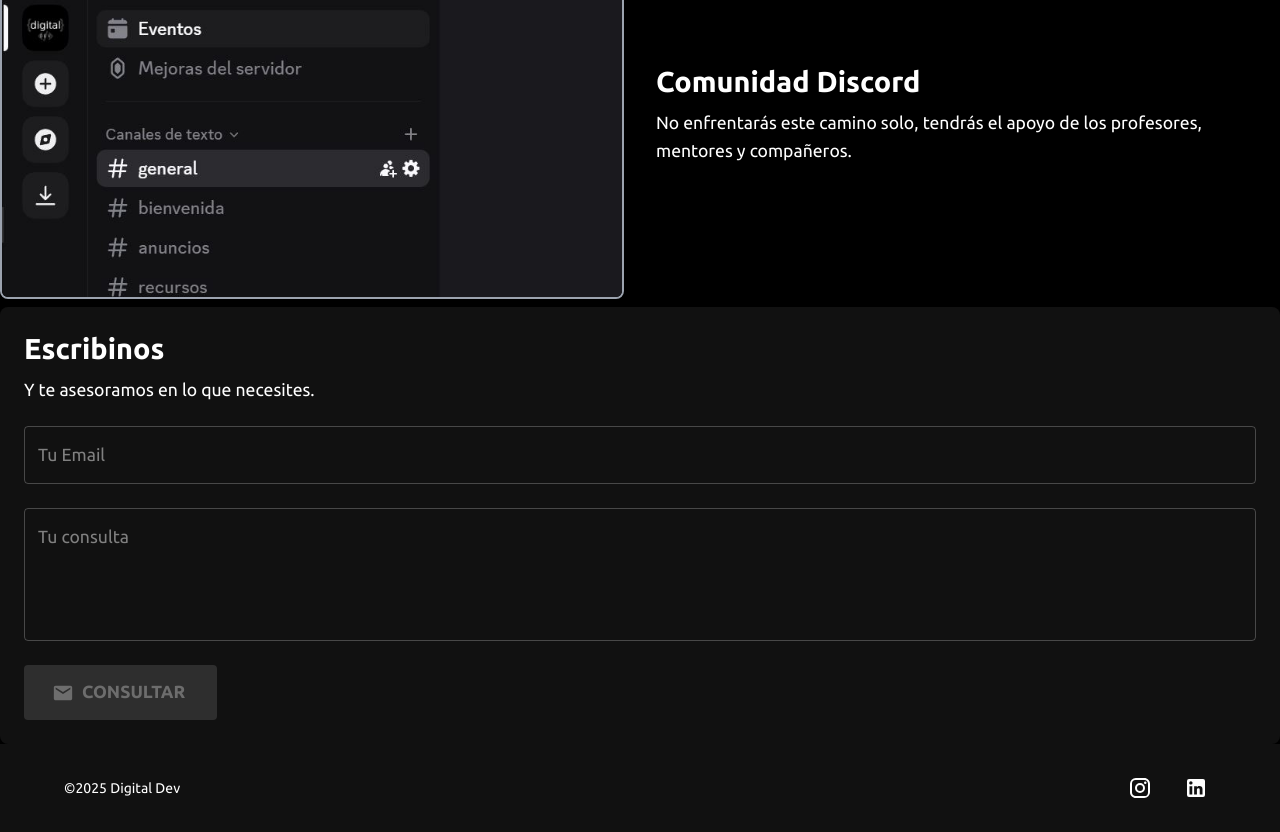
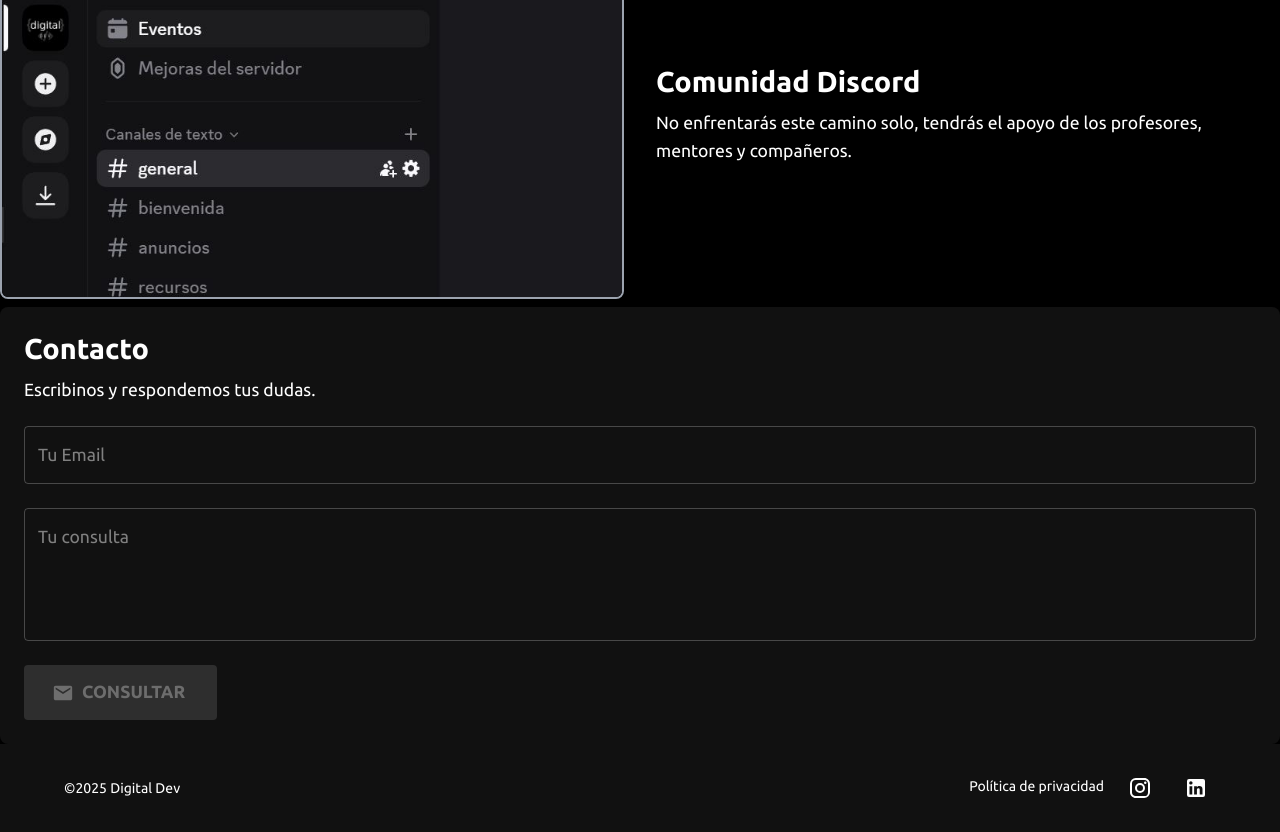
Before and after one commit to feeddigital/front_landing, a React (Vite) app: page / in a window 1280 px wide. Shown: the part 3451-4283 px from the top of the page. Built offline with nearby package versions, Linux system fonts and the light colour scheme.

Commit message:
feat: politica boton

```diff
--- a/src/containers/footer/index.tsx
+++ b/src/containers/footer/index.tsx
@@ -1,8 +1,10 @@
 import { Box, Container, Typography, Link, IconButton } from "@mui/material";
 import InstagramIcon from "@mui/icons-material/Instagram";
 import LinkedInIcon from "@mui/icons-material/LinkedIn";
+import { useNavigate } from "react-router-dom";
 
 const Footer = () => {
+  const navigate = useNavigate();
   return (
     <Box
       component="footer"
@@ -25,6 +27,14 @@
         <Typography variant="body2">©2025 Digital Dev</Typography>
 
         <Box sx={{ display: "flex", gap: 2 }}>
+          <Typography
+            variant="body2"
+            sx={{ marginTop: 1, cursor: "pointer" }}
+            onClick={() => navigate("/privacidad")}
+          >
+            Política de privacidad
+          </Typography>
+
           <IconButton
             component={Link}
             href="https://instagram.com/digitaldevcursos"
--- a/src/containers/landing/index.tsx
+++ b/src/containers/landing/index.tsx
@@ -1144,8 +1144,8 @@
             color: "white",
           }}
         >
-          <Typography variant="h2" gutterBottom>Escribinos</Typography>
-          <Typography variant="body1" gutterBottom>Y te asesoramos en lo que necesites.</Typography>
+          <Typography variant="h2" gutterBottom>Contacto</Typography>
+          <Typography variant="body1" gutterBottom>Escribinos y respondemos tus dudas.</Typography>
 
           <TextField
             label="Tu Email"
```
